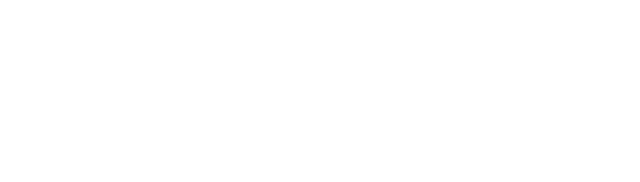
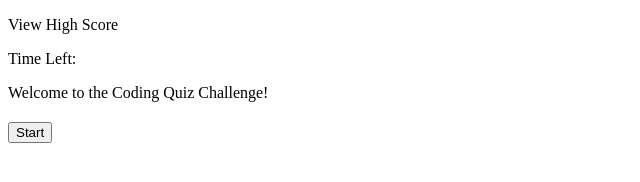
Before and after one commit to abigailmgarcia/Coding-Quiz, a plain HTML site: page index.html in a window 1280 px wide. Shown: the whole page, without its empty margins (0-640 px from the left). Drawn offline with Linux system fonts and the light colour scheme.

Commit message:
basic html

```diff
--- a/index.html
+++ b/index.html
@@ -4,9 +4,20 @@
     <meta charset="UTF-8">
     <meta http-equiv="X-UA-Compatible" content="IE=edge">
     <meta name="viewport" content="width=device-width, initial-scale=1.0">
-    <title>Document</title>
+    <title>Coding Quiz</title>
 </head>
 <body>
-
+    <header>
+        <p>View High Score</p>
+        <p>Time Left:</p>
+    </header>
+    <main>
+        <p>Welcome to the Coding Quiz Challenge!</p>
+        <h2 id = "question"></h2>
+        <p id = "choice"></p>
+        <p id = "answer"></p>
+        <button id = "startButton">Start</button>
+        <ol id = "highscores-list"></ol>
+    </main>
 </body>
 </html>
```
